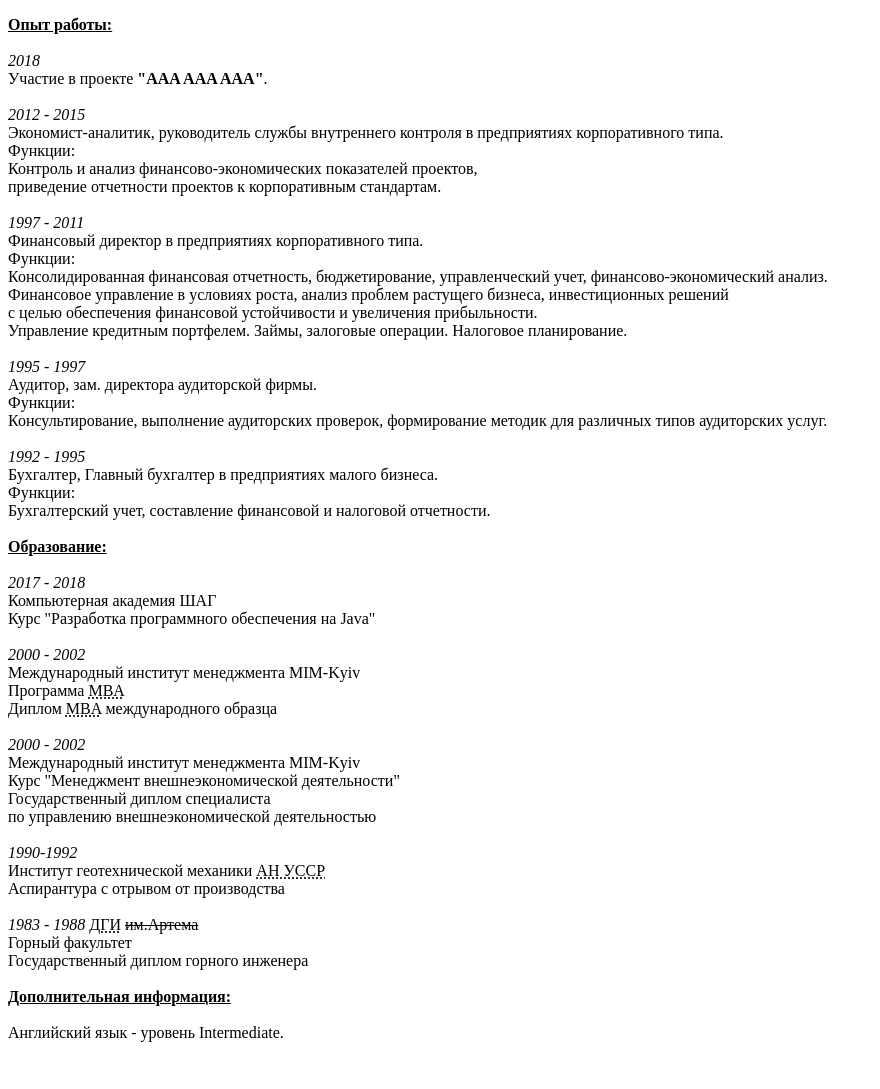
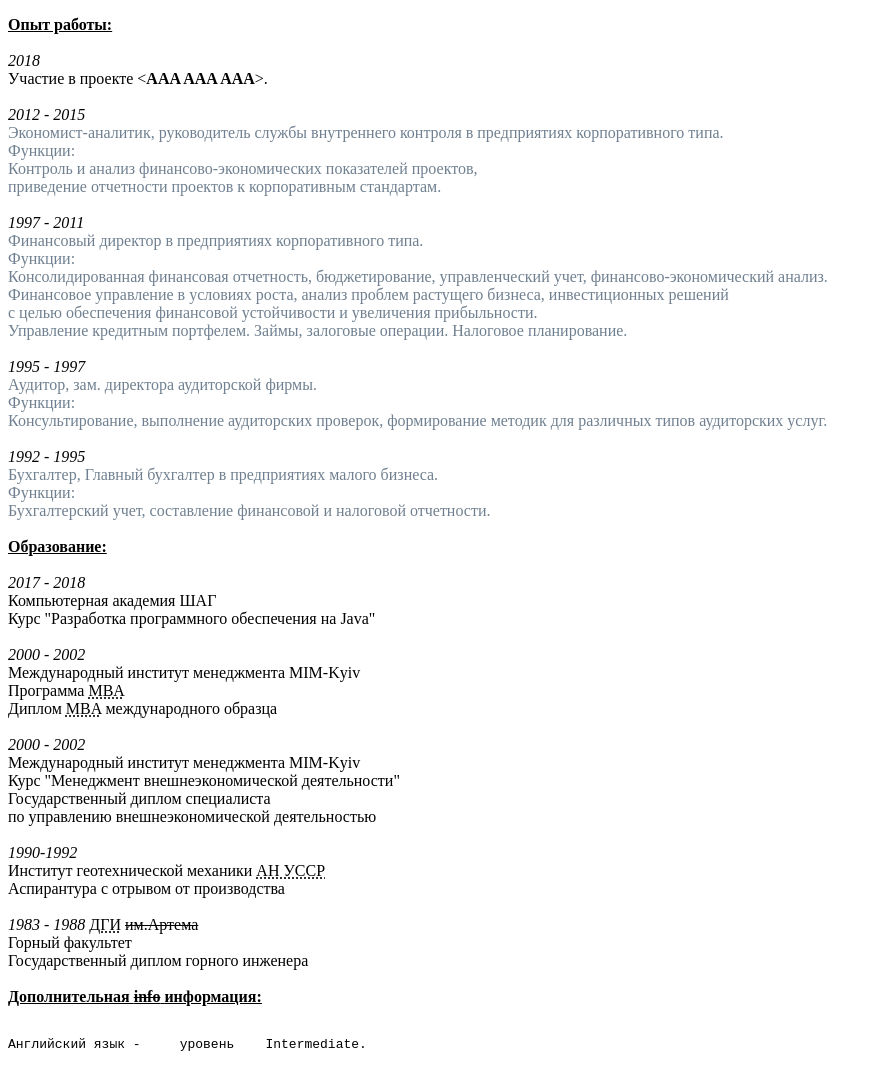
Before and after one commit to elena-step/elena-step-projects, a plain HTML site: page src/HTML/CV.html in a window 1280 px wide. Shown: the part 303-1392 px from the top of the page, without its empty margins (0-880 px from the left). Before the commit the page ends 1353 px from the top, so only its background shows below. Drawn offline with Linux system fonts and the light colour scheme.

Commit message:
CV is created.

```diff
--- a/src/HTML/CV.html
+++ b/src/HTML/CV.html
@@ -46,22 +46,24 @@
     <i>
         2018
     </i><br>
-        Участие в проекте <strong>"AAA AAA AAA"</strong>.
+        Участие в проекте &lt;<strong>AAA AAA AAA</strong>&gt;.
     <br><br>
     <i>
         2012 - 2015
     </i><br>
+    <font color = "#708090">
     Экономист-аналитик, руководитель службы внутреннего контроля в предприятиях корпоративного типа.
     <br>
     Функции:
     <br>
-    Контроль и анализ финансово-экономических показателей проектов,
+        Контроль и анализ финансово-экономических показателей проектов,
     <br>
     приведение отчетности проектов к корпоративным стандартам.
-    <br><br>
+    </font><br><br>
     <i>
         1997 - 2011
     </i><br>
+    <font color = "#708090">
     Финансовый директор в предприятиях корпоративного типа.
     <br>
     Функции:
@@ -73,25 +75,27 @@
     с целью обеспечения финансовой устойчивости и увеличения прибыльности.
     <br>
     Управление кредитным портфелем. Займы, залоговые операции. Налоговое планирование.
-    <br><br>
+    </font><br><br>
     <i>
         1995 - 1997
     </i><br>
+    <font color = "#708090">
     Аудитор, зам. директора аудиторской фирмы.
     <br>
     Функции:
     <br>
     Консультирование, выполнение аудиторских проверок, формирование методик для различных типов аудиторских услуг.
-    <br><br>
+    </font><br><br>
     <em>
         1992 - 1995
     </em><br>
+    <font color = "#708090">
     Бухгалтер, Главный бухгалтер в предприятиях малого бизнеса.
     <br>
     Функции:
     <br>
     Бухгалтерский учет, составление финансовой и налоговой отчетности.
-    <br><br>
+    </font><br><br>
     <b><u>
         Образование:
     </u></b><br>
@@ -108,9 +112,9 @@
     </i><br>
     Международный институт менеджмента MIM-Kyiv
     <br>
-Программа <abbr title="Master of Business Administration">MBA</abbr>
+    Программа <abbr title="Master of Business Administration">MBA</abbr>
     <br>
-Диплом <abbr title="Master of Business Administration">MBA</abbr> международного образца
+    Диплом <abbr title="Master of Business Administration">MBA</abbr> международного образца
     <br><br>
     <i>
         2000 - 2002
@@ -140,10 +144,10 @@
     Государственный диплом горного инженера
     <br><br>
     <b><u>
-        Дополнительная информация:
+        Дополнительная <del>info</del> <ins>информация:</ins>
     </u></b><br>
     <br>
-    Английский язык - уровень Intermediate.
+    <pre>Английский язык -     уровень    Intermediate.</pre>
     <br>
 
 
```
